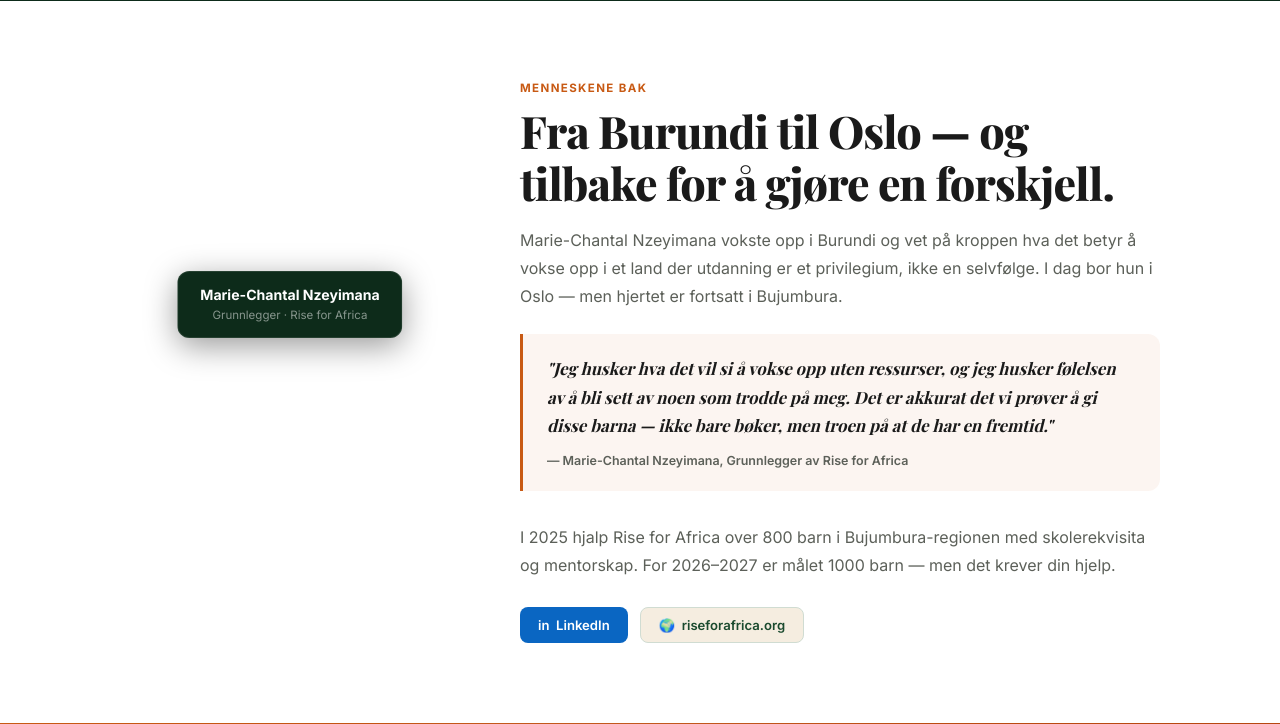
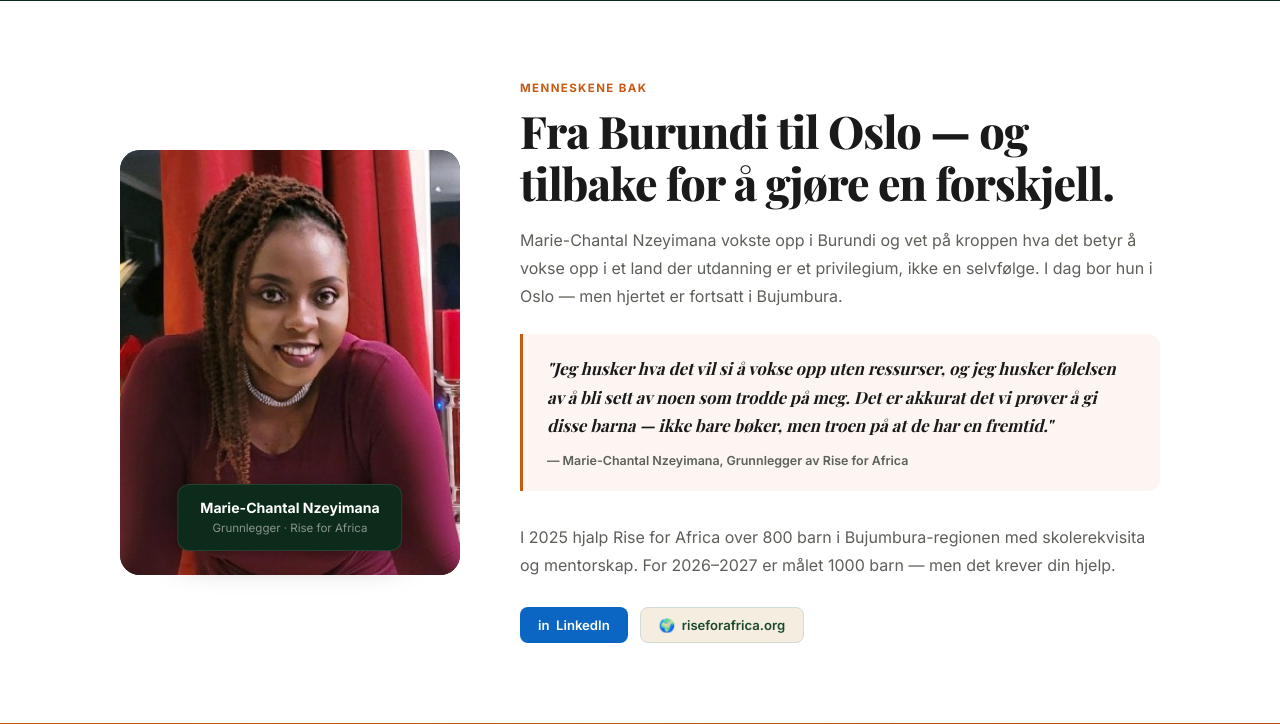
Before and after one commit to davidmyrann-sketch/riseforafrica-burundi, a Flask app: page / in a window 1280 px wide. Shown: the part 3554-4278 px from the top of the page. Run offline with Flask 3, Linux system fonts and the light colour scheme; some web fonts are replaced.

Commit message:
Add Marie-Chantal photo, Procfile for Railway start command
Co-Authored-By: Claude Sonnet 4.6 <noreply@anthropic.com>

```diff
--- a/templates/index.html
+++ b/templates/index.html
@@ -782,7 +782,9 @@
   <div class="container">
     <div class="founder-grid">
       <div class="founder-photo-wrap">
-        <div class="founder-initials">MCN</div>
+        <img src="/static/marie-chantal.jpg"
+             alt="Marie-Chantal Nzeyimana, grunnlegger av Rise for Africa"
+             class="founder-photo">
         <div class="founder-card">
           <strong>Marie-Chantal Nzeyimana</strong>
           <small>Grunnlegger · Rise for Africa</small>
```
Also changed, not shown: static/marie-chantal.jpg (added), 1 other file.
